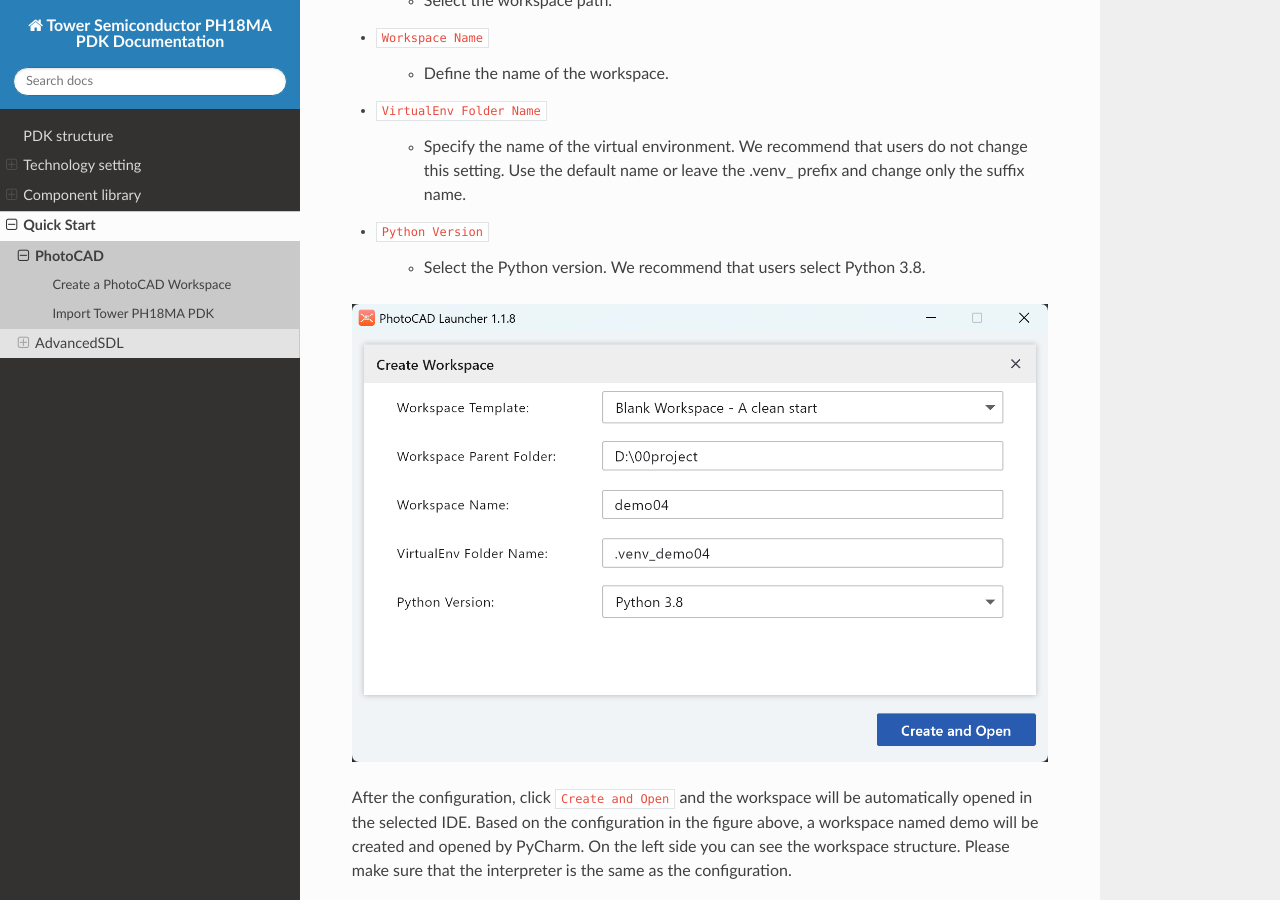
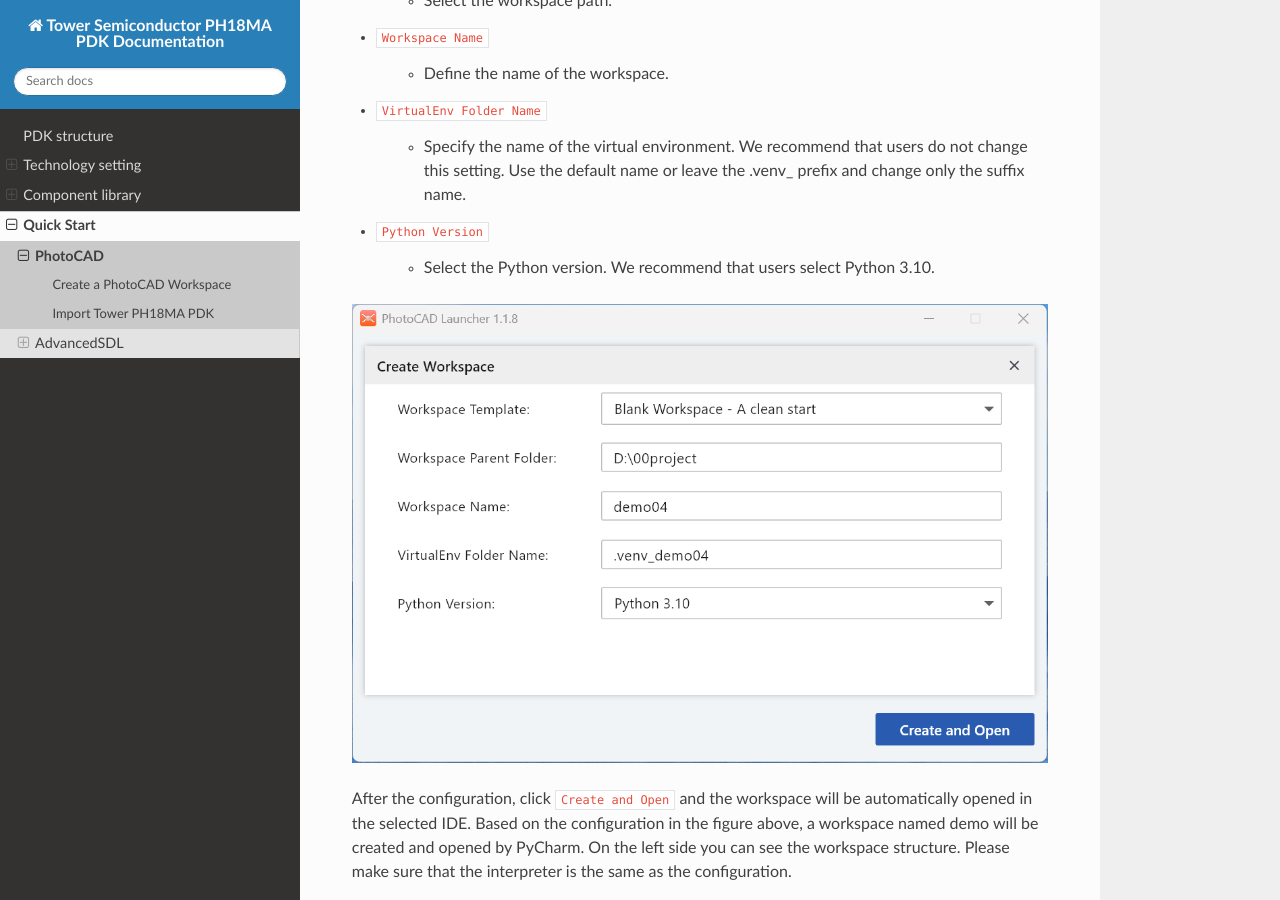
Before and after one commit to Latitudeda/Towersemi_ph18ma, a Sphinx documentation site: the page built from docs/source/quick_start/PhotoCAD.rst, in a window 1280 px wide and 900 px high, scrolled down 869 px. Built offline with Sphinx 7.4.7 and the Read the Docs theme 3.1.0, drawn with Linux system fonts in a browser that asks for light colours; pages that are not in the unit, such as notebooks, are missing from menus.

Commit message:
update_261010

```diff
--- a/docs/source/quick_start/PhotoCAD.rst
+++ b/docs/source/quick_start/PhotoCAD.rst
@@ -31,7 +31,7 @@
 
 * ``Python Version``
 
-    * Select the Python version. We recommend that users select Python 3.8.
+    * Select the Python version. We recommend that users select Python 3.10.
 
 .. image:: ../images/PhotoCAD_2.png
 
--- a/docs/source/tech/layers.rst
+++ b/docs/source/tech/layers.rst
@@ -5,7 +5,7 @@
 
 ::
 
-    class LAYER(BASE_LAYER):
+    class LAYER(TECH.LAYER):
         swg = Layer(PROCESS.swg, PURPOSE.drawing, 'Strip waveguide')
         rwg = Layer(PROCESS.rwg, PURPOSE.drawing, 'ridge waveguide')
         revswg = Layer(PROCESS.revswg, PURPOSE.drawing, 'reverse strip WG')
```
Also changed, not shown: docs/source/images/PhotoCAD_2.png.
